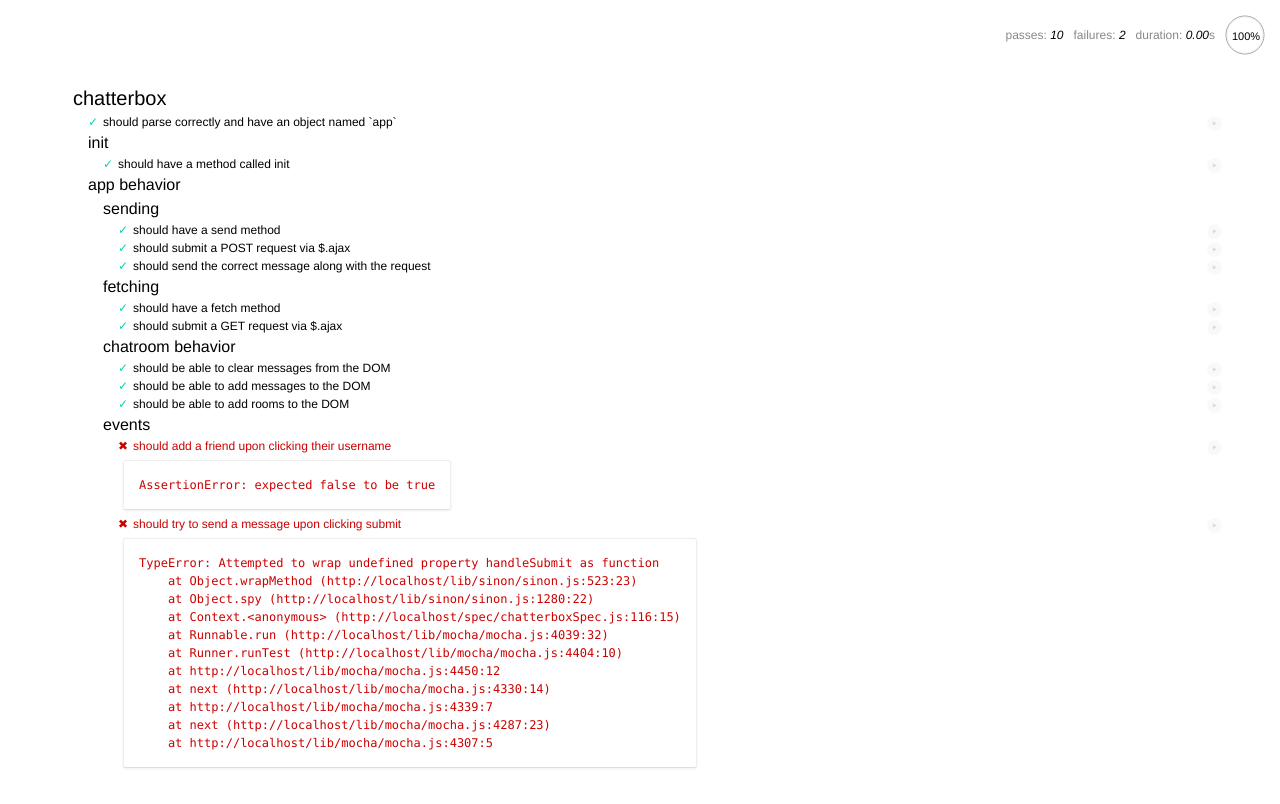
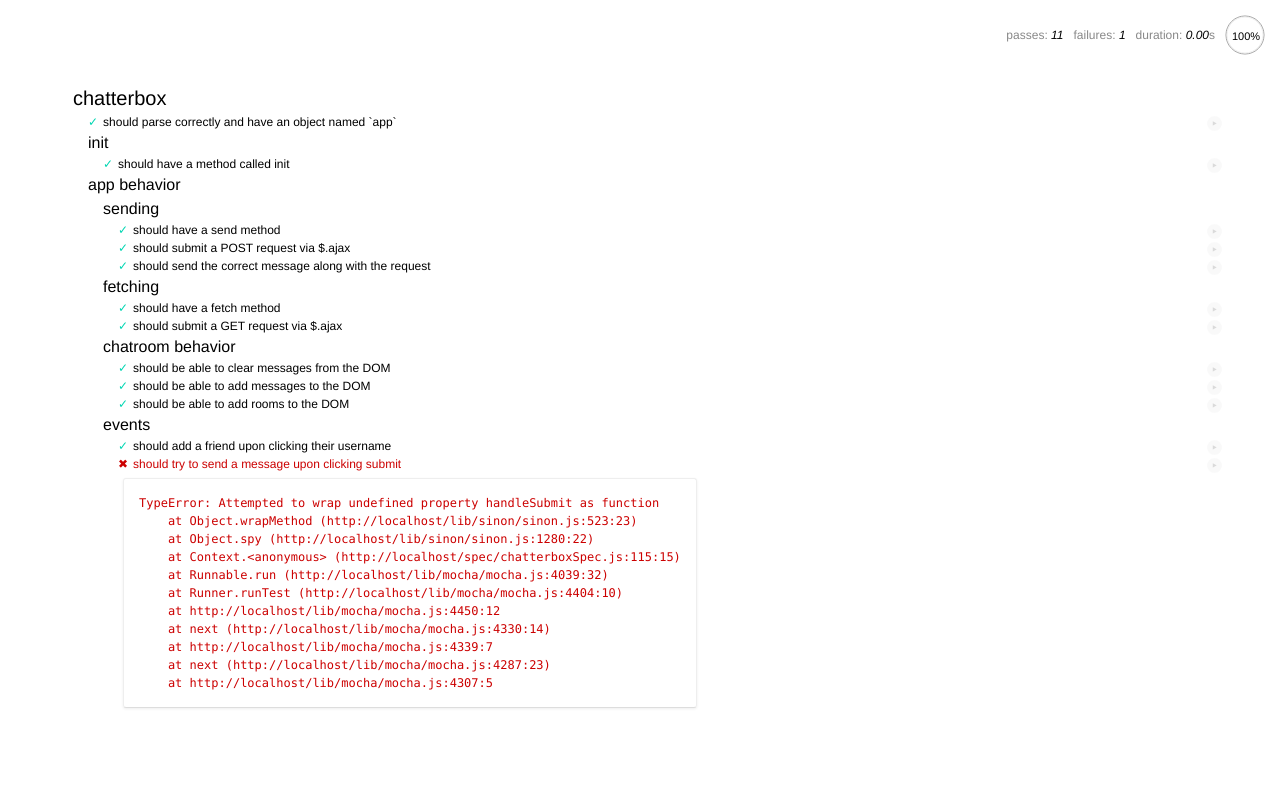
Before and after one commit to veryscarycary/chatterbox-client, a website: page SpecRunner.html in a window 1280 px wide. Drawn offline with Linux system fonts and the light colour scheme.

Commit message:
Complete addFriend functionality

```diff
--- a/client/scripts/app.js
+++ b/client/scripts/app.js
@@ -15,13 +15,12 @@
 //     console.error('chatterbox: Failed to send message', data);
 //   }
 // });
-
 var Message = function (message) {
   var result = '';
-  result += '<div class="username">' + message.userName + '</div>';
+  result += '<div class="username">' + message.username + '</div>';
   result += '<div class="text">' + message.text + '</div>';
-  result += '<div class="roomName">' + message.roomName + '</div>';
-  result += '<div class="createdAt">' + message.createdAt + '</div>';
+  result += '<div class="roomname">' + message.roomname + '</div>';
+  // result += '<div class="createdAt">' + message.createdAt + '</div>';
   var chat = '<div class="chat">' + result + '</div>';
   return chat;
 };
@@ -30,7 +29,9 @@ var app = {};
 
 app.server = 'https://api.parse.com/1/classes/messages';
 
-app.init = function () {};
+app.init = function () {
+
+};
 
 app.send = function (message) {
   $.ajax({
@@ -55,8 +56,6 @@ app.fetch = function () {
     url: 'https://api.parse.com/1/classes/messages',
     type: 'GET'
   });
-
-  console.dir(message);
 };
 
 app.clearMessages = function () {
@@ -64,17 +63,23 @@ app.clearMessages = function () {
 };
 
 app.addMessage = function ( object ) {
+  // debugger;
   // var message = '<div class='message'> message.text';
   var message = Message( object );
   $('#chats').append(message);
 };
 
-app.addRoom = function (roomName) {
-  var roomName = '<div>' + roomName + '</div>';
+app.addRoom = function (room) {
+  var roomName = '<div>' + room + '</div>';
   $('#roomSelect').append(roomName);
 };
 
-
-app.addFriend = function ( object ) {
+app.addFriend = function (  ) {
 
 };
+
+$(document).ready( function () {
+  $('body').on('click', '.username', function () {
+    app.addFriend( $(this).text());
+  });
+});
```
Also changed, not shown: client/index.html (+2 -2 lines), spec/chatterboxSpec.js (+0 -1 lines).
